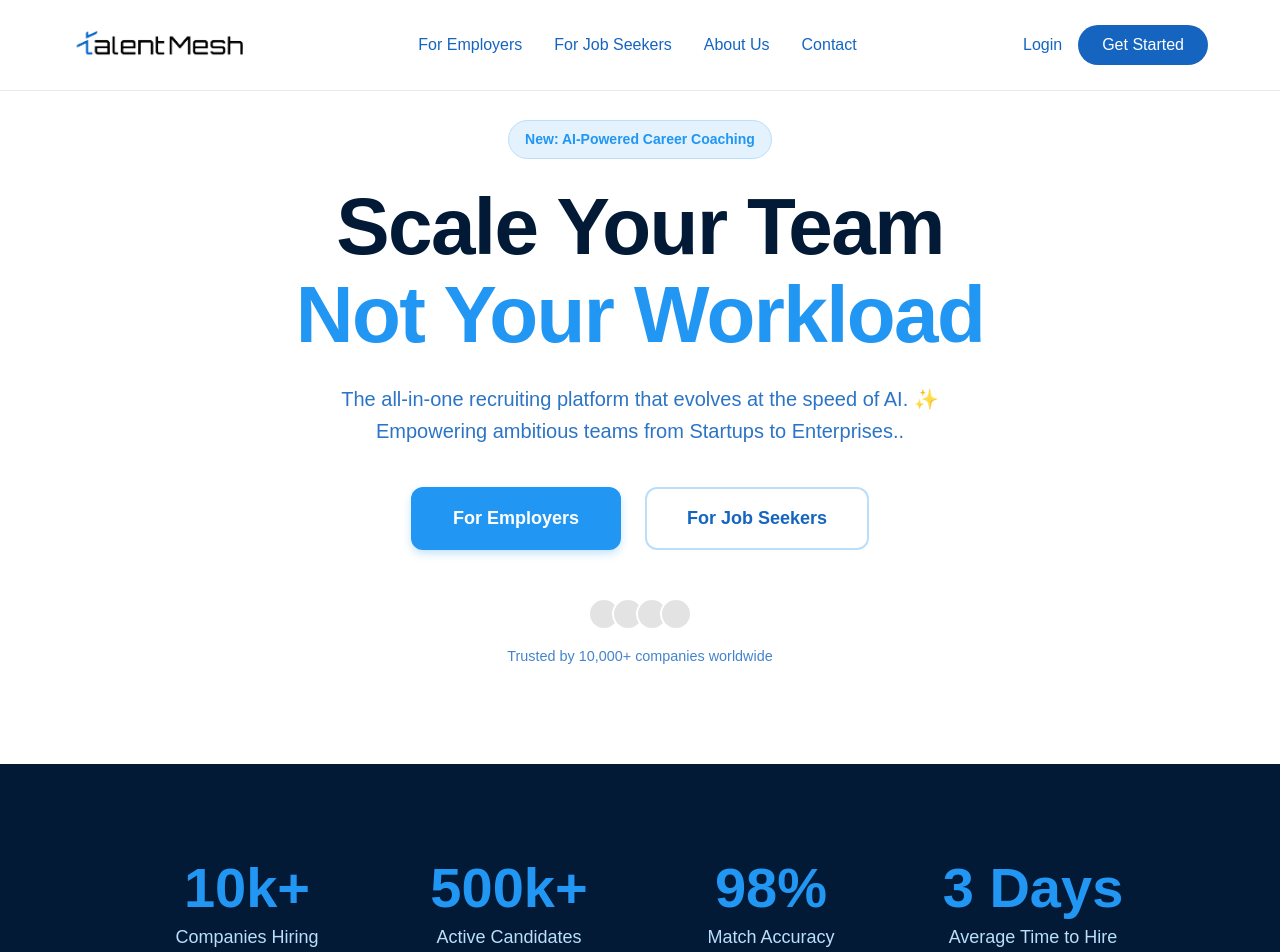
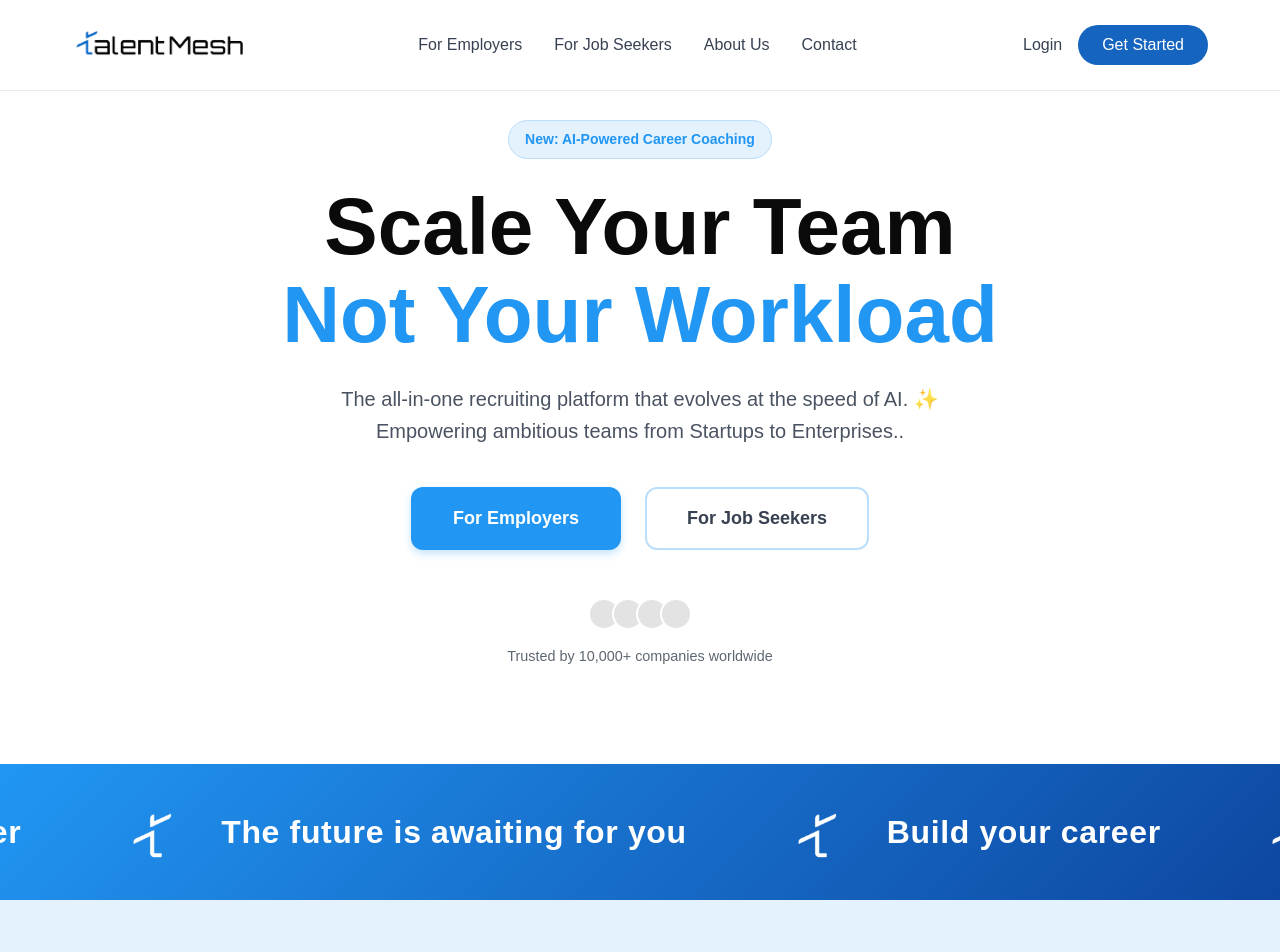
Before and after one commit to AnujPatel-28/Talentmesh-Solution_web, a Next.js app: page / in a window 1280 px wide. Shown: the top 952 px of the page. Built offline with nearby package versions, Linux system fonts and the light colour scheme.

Commit message:
Adding Animated Scroller and some bg

```diff
--- a/app/globals.css
+++ b/app/globals.css
@@ -18,9 +18,11 @@
 
   /* Mapped Variables for Compatibility */
   --white: #ffffff;
-  --ink-black: #021a35;
-  /* Much darker for better contrast */
-  /* Using Cobalt Blue as the darkest tone */
+  --ink-black: #0a0a0a;
+  /* Almost pure black */
+  --text-body: #374151;
+  /* Dark gray for high contrast body text */
+
   --deep-space-blue: var(--ocean-deep);
   --cerulean: var(--cool-sky-2);
   --fresh-sky: var(--alice-blue);
--- a/app/page.tsx
+++ b/app/page.tsx
@@ -1,4 +1,4 @@
-import { Hero, Features, HowItWorks, Testimonials, Stats, CTA } from '@/components/landing';
+import { Hero, Features, HowItWorks, Testimonials, Stats, CTA, Pricing, FAQ } from '@/components/landing';
 
 export default function Home() {
   return (
@@ -7,7 +7,9 @@ export default function Home() {
       <Stats />
       <Features />
       <HowItWorks />
+      <Pricing />
       <Testimonials />
+      <FAQ />
       <CTA />
     </div>
   );
--- a/components/Footer.module.css
+++ b/components/Footer.module.css
@@ -32,7 +32,7 @@
 }
 
 .description {
-  color: var(--deep-space-blue);
+  color: var(--text-body);
   opacity: 0.7;
   line-height: 1.6;
   max-width: 300px;
@@ -53,7 +53,7 @@
 
 .column a {
   text-decoration: none;
-  color: var(--deep-space-blue);
+  color: var(--text-body);
   opacity: 0.7;
   transition: all 0.2s ease;
   font-size: 0.95rem;
@@ -68,7 +68,7 @@
   border-top: 1px solid rgba(0, 52, 89, 0.1);
   padding-top: 2rem;
   text-align: center;
-  color: var(--deep-space-blue);
+  color: var(--text-body);
   opacity: 0.6;
   font-size: 0.875rem;
 }
--- a/components/Navbar.module.css
+++ b/components/Navbar.module.css
@@ -36,7 +36,7 @@
 
 .link {
   text-decoration: none;
-  color: var(--deep-space-blue);
+  color: var(--text-body);
   font-weight: 500;
   transition: color 0.2s ease;
 }
@@ -53,7 +53,7 @@
 
 .loginBtn {
   text-decoration: none;
-  color: var(--deep-space-blue);
+  color: var(--text-body);
   font-weight: 500;
   transition: color 0.2s ease;
 }
--- a/components/landing/Stats.tsx
+++ b/components/landing/Stats.tsx
@@ -1,26 +1,37 @@
+import Image from 'next/image';
 import styles from './landing.module.css';
 
 const Stats = () => {
+    // Content to repeat. We repeat it enough times to fill screens and loop seamlessly.
+    const items = [
+        "The future is awaiting for you",
+        "Build your career",
+        "The future is awaiting for you",
+        "Build your career",
+        "The future is awaiting for you",
+        "Build your career",
+        "The future is awaiting for you",
+        "Build your career",
+    ];
+
     return (
-        <section className={styles.stats}>
-            <div className={styles.container}>
-                <div className={styles.statsGrid}>
-                    <div className={styles.statItem}>
-                        <h3>10k+</h3>
-                        <p>Companies Hiring</p>
-                    </div>
-                    <div className={styles.statItem}>
-                        <h3>500k+</h3>
-                        <p>Active Candidates</p>
-                    </div>
-                    <div className={styles.statItem}>
-                        <h3>98%</h3>
-                        <p>Match Accuracy</p>
-                    </div>
-                    <div className={styles.statItem}>
-                        <h3>3 Days</h3>
-                        <p>Average Time to Hire</p>
-                    </div>
+        <section className={styles.statsMarquee}>
+            <div className={styles.marqueeContainer}>
+                <div className={styles.marqueeTrack}>
+                    {[...items, ...items].map((text, i) => (
+                        <div key={i} className={styles.marqueeItem}>
+                            <div className={styles.marqueeLogoWrapper}>
+                                <Image
+                                    src="/TalentMesh White Logo.png"
+                                    alt="TalentMesh"
+                                    width={72}
+                                    height={72}
+                                    className={styles.marqueeLogo}
+                                />
+                            </div>
+                            <span className={styles.marqueeText}>{text}</span>
+                        </div>
+                    ))}
                 </div>
             </div>
         </section>
--- a/components/landing/index.ts
+++ b/components/landing/index.ts
@@ -4,3 +4,5 @@ export { default as HowItWorks } from './HowItWorks';
 export { default as Testimonials } from './Testimonials';
 export { default as Stats } from './Stats';
 export { default as CTA } from './CTA';
+export { default as Pricing } from './Pricing';
+export { default as FAQ } from './FAQ';
--- a/components/landing/landing.module.css
+++ b/components/landing/landing.module.css
@@ -47,7 +47,7 @@
 
 .sectionDesc {
     font-size: 1.125rem;
-    color: var(--ocean-deep);
+    color: var(--text-body);
     opacity: 0.9;
     /* Slightly darker */
     line-height: 1.6;
@@ -84,7 +84,6 @@
     line-height: 1.1;
     font-weight: 800;
     color: var(--ink-black);
-    letter-spacing: -0.02em;
     margin-bottom: 1.5rem;
 }
 
@@ -97,7 +96,7 @@
 .heroDescription {
     font-size: 1.25rem;
     line-height: 1.6;
-    color: var(--ocean-deep);
+    color: var(--text-body);
     opacity: 0.9;
     max-width: 700px;
     margin: 0 auto 2.5rem;
@@ -132,7 +131,7 @@
 
 .secondaryBtn {
     background-color: transparent;
-    color: var(--ocean-deep);
+    color: var(--text-body);
     padding: 1rem 2.5rem;
     border-radius: 0.75rem;
     font-weight: 600;
@@ -149,7 +148,7 @@
 }
 
 .trustedContainer {
-    color: var(--ocean-deep);
+    color: var(--text-body);
     display: flex;
     flex-direction: column;
     align-items: center;
@@ -210,7 +209,7 @@
 }
 
 .featureCard p {
-    color: var(--ocean-deep);
+    color: var(--text-body);
     opacity: 0.9;
     line-height: 1.6;
 }
@@ -281,40 +280,73 @@
 }
 
 .stepCard p {
-    color: var(--ocean-deep);
+    color: var(--text-body);
     line-height: 1.6;
     opacity: 0.9;
 }
 
 
-/* STATS SECTION */
-.stats {
-    padding: 6rem 2rem;
-    background: var(--ink-black);
-    color: var(--white);
-    text-align: center;
+/* STATS MARQUEE SECTION */
+.statsMarquee {
+    padding: 2rem 0;
+    background: linear-gradient(135deg, var(--dodger-blue) 0%, var(--cobalt-blue) 100%);
+    overflow: hidden;
+    position: relative;
+    /* Removed borders for cleaner look with gradient */
 }
 
-.statsGrid {
-    display: grid;
-    grid-template-columns: repeat(auto-fit, minmax(200px, 1fr));
-    gap: 3rem;
-    max-width: 1000px;
-    margin: 0 auto;
+.marqueeContainer {
+    width: 100%;
+    overflow: hidden;
+    white-space: nowrap;
 }
 
-.statItem h3 {
-    font-size: 3.5rem;
-    font-weight: 800;
-    color: var(--dodger-blue);
-    margin-bottom: 0.5rem;
-    line-height: 1;
+.marqueeTrack {
+    display: flex;
+    gap: 6rem;
+    width: max-content;
+    animation: marqueeScroll 30s linear infinite;
+    min-width: 100%;
+    align-items: center;
+    /* Vertically center items in track */
 }
 
-.statItem p {
-    font-size: 1.125rem;
-    color: var(--icy-blue);
-    font-weight: 500;
+@keyframes marqueeScroll {
+    0% {
+        transform: translateX(0);
+    }
+
+    100% {
+        transform: translateX(-50%);
+    }
+}
+
+.marqueeItem {
+    display: flex;
+    align-items: center;
+    gap: 2rem;
+    /* Reduce gap between logo and text inside item - track gap handles item separation */
+}
+
+.marqueeLogoWrapper {
+    display: flex;
+    align-items: center;
+    justify-content: center;
+}
+
+.marqueeLogo {
+    filter: brightness(0) invert(1);
+    /* Logo back to white for contrast on blue bg */
+    object-fit: contain;
+}
+
+.marqueeText {
+    font-size: 2rem;
+    font-weight: 600;
+    letter-spacing: 0.02em;
+    color: var(--white);
+    /* Text back to white for contrast */
+    white-space: nowrap;
 }
 
 
@@ -372,7 +404,7 @@
 
 .authorInfo p {
     font-size: 0.875rem;
-    color: var(--ocean-deep);
+    color: var(--text-body);
     margin: 0;
     opacity: 0.8;
 }
@@ -457,3 +489,135 @@
         font-size: 2.5rem;
     }
 }
+
+/* PRICING SECTION */
+.pricing {
+    composes: section;
+    background: var(--white);
+}
+
+.pricingGrid {
+    display: grid;
+    grid-template-columns: repeat(auto-fit, minmax(300px, 1fr));
+    gap: 2rem;
+    max-width: 1000px;
+    margin: 0 auto;
+}
+
+.pricingCard {
+    background: var(--white);
+    border: 1px solid var(--icy-blue);
+    border-radius: 1.5rem;
+    padding: 3rem 2rem;
+    display: flex;
+    flex-direction: column;
+    text-align: center;
+    transition: all 0.3s ease;
+}
+
+.pricingCard:hover {
+    border-color: var(--dodger-blue);
+    transform: translateY(-5px);
+    box-shadow: 0 10px 30px -5px rgba(33, 150, 243, 0.15);
+}
+
+.pricingCard.popular {
+    background: linear-gradient(to bottom, #f0f9ff, #ffffff);
+    border-color: var(--dodger-blue);
+    position: relative;
+    transform: scale(1.05);
+    z-index: 5;
+    box-shadow: 0 10px 40px -10px rgba(33, 150, 243, 0.2);
+}
+
+.pricingCard.popular:hover {
+    transform: scale(1.05) translateY(-5px);
+}
+
+.popularBadge {
+    position: absolute;
+    top: -12px;
+    left: 50%;
+    transform: translateX(-50%);
+    background: var(--dodger-blue);
+    color: var(--white);
+    padding: 0.25rem 1rem;
+    border-radius: 9999px;
+    font-size: 0.875rem;
+    font-weight: 600;
+}
+
+.planName {
+    font-size: 1.25rem;
+    font-weight: 700;
+    color: var(--ink-black);
+    margin-bottom: 1rem;
+}
+
+.planPrice {
+    font-size: 3rem;
+    font-weight: 800;
+    color: var(--ink-black);
+    margin-bottom: 0.5rem;
+}
+
+.planPeriod {
+    color: var(--text-body);
+    font-size: 0.875rem;
+    margin-bottom: 2rem;
+}
+
+.planFeatures {
+    list-style: none;
+    padding: 0;
+    margin: 0 0 2rem;
+    text-align: left;
+    display: flex;
+    flex-direction: column;
+    gap: 1rem;
+}
+
+.planFeatures li {
+    color: var(--text-body);
+    display: flex;
+    align-items: center;
+    gap: 0.75rem;
+}
+
+.checkIcon {
+    color: var(--dodger-blue);
+    font-weight: 800;
+}
+
+/* FAQ SECTION */
+.faq {
+    composes: section;
+    background: var(--alice-blue);
+}
+
+.faqGrid {
+    display: grid;
+    grid-template-columns: repeat(auto-fit, minmax(400px, 1fr));
+    gap: 2rem;
+    max-width: 1000px;
+    margin: 0 auto;
+}
+
+.faqItem {
+    background: var(--white);
+    padding: 2rem;
+    border-radius: 1rem;
+    border: 1px solid rgba(0, 0, 0, 0.05);
+}
+
+.question {
+    font-size: 1.125rem;
+    font-weight: 700;
+    color: var(--ink-black);
+    margin-bottom: 0.75rem;
+}
+
+.answer {
+    color: var(--text-body);
+    line-height: 1.6;
+}
```
Also changed, not shown: components/landing/FAQ.tsx (added, +43 -0 lines), components/landing/Pricing.tsx (added, +61 -0 lines).
